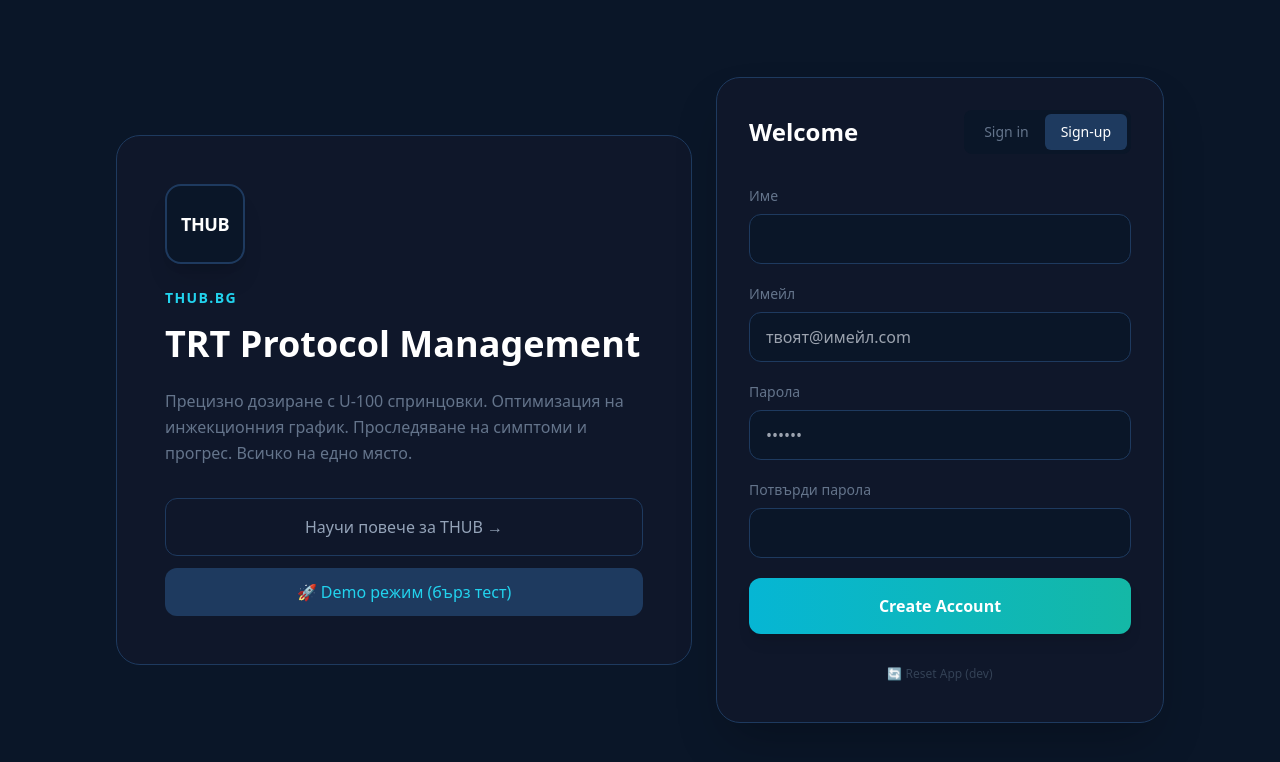
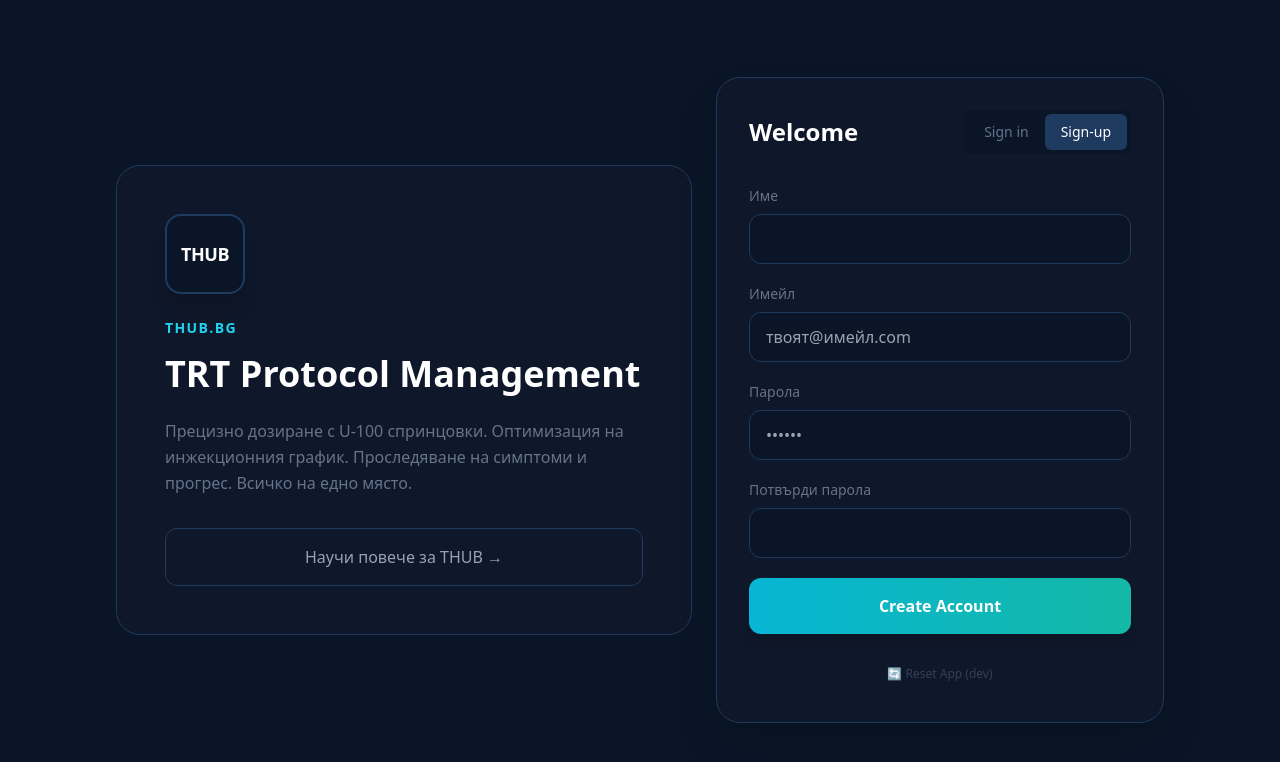
Before and after one commit to thub-app/thub-app, a React (Vite) app: page / in a window 1280 px wide. Shown: the top 762 px of the page. Built offline with nearby package versions, Linux system fonts and the light colour scheme.

Commit message:
Update App.jsx

```diff
--- a/src/App.jsx
+++ b/src/App.jsx
@@ -665,15 +665,6 @@ const THUBApp = () => {
             className="w-full py-4 border rounded-xl font-medium hover:bg-white/5 transition-colors"
           >
             Научи повече за THUB →
-          </button>
-
-          {/* Demo Button for Testing */}
-          <button
-            onClick={loadDemo}
-            style={{ backgroundColor: '#1e3a5f', color: '#22d3ee' }}
-            className="w-full py-3 rounded-xl font-medium hover:bg-cyan-900/50 transition-colors mt-3"
-          >
-            🚀 Demo режим (бърз тест)
           </button>
         </div>
 
```
